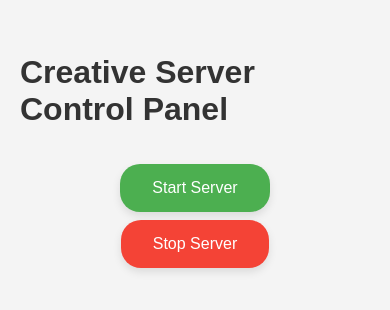
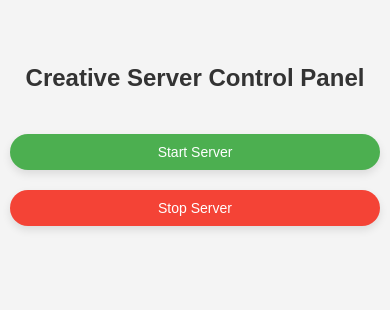
Before and after one commit to TheLongIslander/CreativeServerControlPanelWebsite, a website: page public/index.html in a window 390 px wide. Shown: the part 290-600 px from the top of the page. Drawn offline with Linux system fonts and the light colour scheme; no server answers; sample sign-in values are in the browser's storage.

Commit message:
Added support for mobile browsers in style.css

```diff
--- a/public/style.css
+++ b/public/style.css
@@ -57,7 +57,8 @@ button:disabled {
 }
 
 /* Dark mode styles */
-@media (prefers-color-scheme: dark) {
+@media (prefers-color-scheme: dark)
+{
     body {
         background-color: #121212;
         color: #ccc;
@@ -93,3 +94,26 @@ button:disabled {
         color: #666;
     }
 }
+
+/* Responsive adjustments for screens less than 768px wide */
+@media (max-width: 768px) {
+    body {
+        padding: 10px;
+        flex-direction: column; /* Ensure stacking is clean and vertical */
+    }
+
+    h1 {
+        font-size: 1.5rem; /* Smaller font size for smaller screens */
+    }
+
+    button {
+        padding: 10px 20px; /* Smaller padding */
+        font-size: 14px; /* Smaller font for buttons */
+        margin: 10px 0; /* More space around buttons */
+        width: 100%; /* Full width buttons are easier to tap */
+    }
+
+    #start-server, #stop-server {
+        margin-bottom: 10px;
+    }
+}
```
